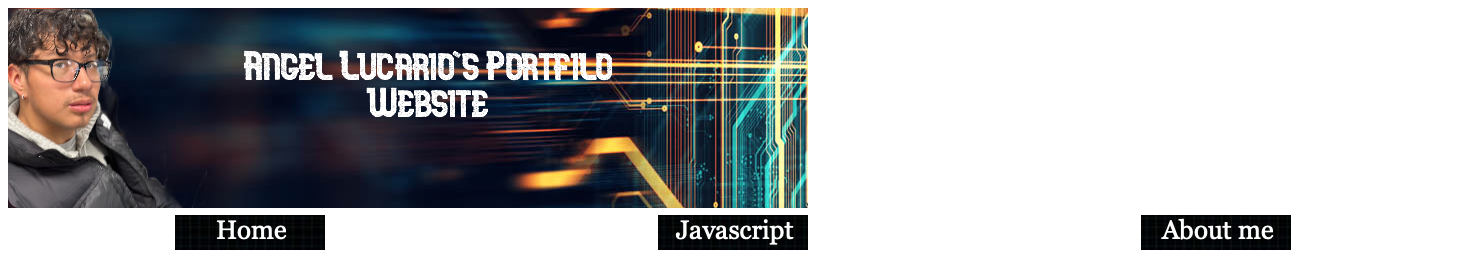
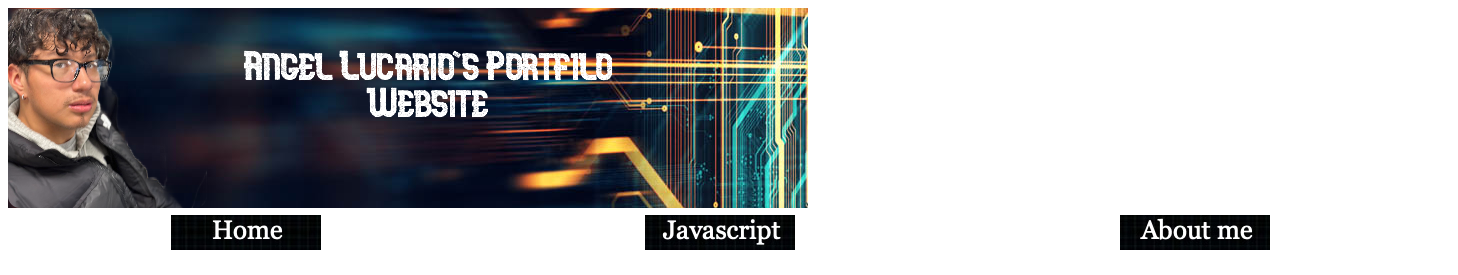
Before and after one commit to Angellucario/Angellucario23, a plain HTML site: page index.html in a window 1280 px wide. Shown: the top 275 px of the page, 1458 px wide, since content can reach past the window. Drawn offline with Linux system fonts and the light colour scheme.

Commit message:
Update index.html

```diff
--- a/index.html
+++ b/index.html
@@ -8,7 +8,7 @@
 </head>
 <body>
      <img src="custombanner.jpg" class="center">
-     <table width="1450px">
+     <table width="1425px">
         <tr>
             <td align="center">
                 <a href="index.html"><img src="home.jpg"></a>
```
